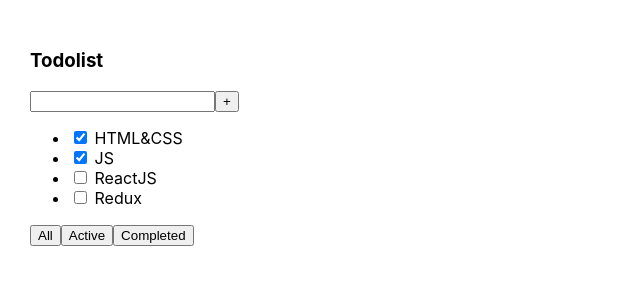
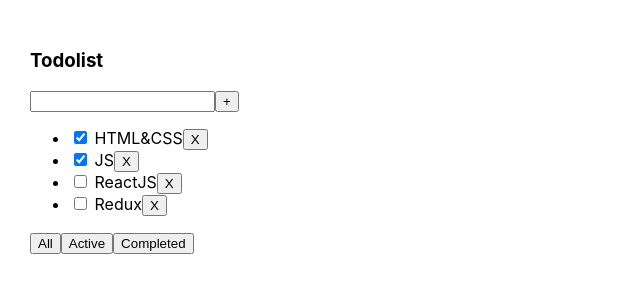
Before and after one commit to kdobrovolsky/lessonsTodolist, a React (Vite) app: page / in a window 1280 px wide. Shown: the top 300 px of the page, without its empty margins (0-640 px from the left). Built offline with nearby package versions, Linux system fonts and the light colour scheme.

Commit message:
Added filtered tasks, delete tasks, create tasks + refactor project

```diff
--- a/src/App.tsx
+++ b/src/App.tsx
@@ -1,19 +1,51 @@
+import { useState } from 'react'
 import './App.css'
 import { TaskType, TodolistItem } from './components/TodolistItem'
+import {v1} from 'uuid'
+
+export type FilterValues = 'all' | 'active' | 'completed'
+
+export const App = () =>{
+  const [tasks, setTasks]= useState<TaskType[] >( [
+    { id: v1(), title: 'HTML&CSS', isDone: true },
+    { id: v1(), title: 'JS', isDone: true },
+    { id: v1(), title: 'ReactJS', isDone: false },
+    { id: v1(), title: 'Redux', isDone: false },
+  ])
+  const [filter, setFilter] = useState<FilterValues>('all')
+
+  const deleteTasks = (taskId: string) => {
+    setTasks(prevTasks => prevTasks.filter(task => task.id !== taskId ) )
+  }
+
+  let filteredTasks = tasks
+  if(filter === 'active'){
+    filteredTasks = tasks.filter(task => !task.isDone)
+  }
+  if(filter === 'completed'){
+    filteredTasks = tasks.filter(task => task.isDone)
+  }
+
+  const changeFilter = (filter: FilterValues) => {
+    setFilter(filter)
+  }
+
+  const createTasks = (title: string) => {
+   const newTask = { id: v1(), title, isDone: false }
+   const newTasks = [newTask,...tasks]
+   setTasks(newTasks)
+  }
 
 
-export const App = () =>{
-  const tasks: TaskType[] = [
-    { id: 1, title: 'HTML&CSS', isDone: true },
-    { id: 2, title: 'JS', isDone: true },
-    { id: 3, title: 'ReactJS', isDone: false },
-    { id: 4, title: 'Redux', isDone: false },
-  ]
   return (
       <div className="app">
         <TodolistItem
         title='Todolist'
-         tasks={tasks} />
+         tasks={filteredTasks}
+         deleteTasks = {deleteTasks}
+         changeFilter= {changeFilter}
+         createTasks = {createTasks}
+         />
       </div>
   )
 }
--- a/src/components/TodolistItem.tsx
+++ b/src/components/TodolistItem.tsx
@@ -1,7 +1,9 @@
+import { KeyboardEvent,ChangeEvent, useState } from 'react';
+import { FilterValues } from '../App';
 import { Button } from './Button';
 
 export type TaskType = {
-    id: number
+    id: string
     title: string
     isDone: boolean
 }
@@ -9,33 +11,58 @@ export type TaskType = {
 export type TodolistItemPropsType = {
     title: string
     tasks: TaskType[]
+    deleteTasks: (taskId: string) => void
+    changeFilter: (changeFilter: FilterValues) => void
+    createTasks: (title: string) => void
 }
 
-export const TodolistItem = ({title, tasks}:TodolistItemPropsType) => {
-  return (
+export const TodolistItem = ({title, tasks,deleteTasks,changeFilter,createTasks}:TodolistItemPropsType) => {
+    const [taskTitle, newTaskTile] = useState('')
+
+    const changeTaskTitleHandler  = (e:ChangeEvent<HTMLInputElement>) => {
+       newTaskTile(e.currentTarget.value)
+    }
+
+    const onClickButtonHandler = () => {
+        createTasks(taskTitle.trim())
+        newTaskTile('')
+    }
+
+    const createTaskOnEnterHandler  = (e: KeyboardEvent<HTMLInputElement>) => {
+        if(e.key === 'Enter'){
+            createTasks(taskTitle.trim())
+            newTaskTile('')
+        }
+    }
+
+    return (
       <div>
         <h3>{title}</h3>
         <div>
-          <input/>
-          <Button title={"+"}/>
+          <input value={taskTitle} onChange={changeTaskTitleHandler} onKeyDown={createTaskOnEnterHandler }/>
+          <Button title={"+"} onClick={onClickButtonHandler}/>
         </div>
         {tasks.length === 0
         ?(<p>No tasks</p>)
         :(
         <ul>
             {tasks.map(task => {
+                const deleteTasksHandler = () => {
+                    deleteTasks(task.id)
+                }
                 return(
                     <li key={task.id}>
                     <input type="checkbox" checked={task.isDone}/> <span>{task.title}</span>
+                    <Button title='X' onClick={deleteTasksHandler}/>
                   </li>
                 )
             })}
         </ul>
         )}
         <div>
-        <Button title={"All"}/>
-        <Button title={"Active"}/>
-        <Button title={"Completed"}/>
+        <Button title={"All"} onClick={()=>changeFilter('all')}/>
+        <Button title={"Active"} onClick={()=>changeFilter('active')}/>
+        <Button title={"Completed"} onClick={()=>changeFilter('completed')}/>
         </div>
       </div>
   )
```
